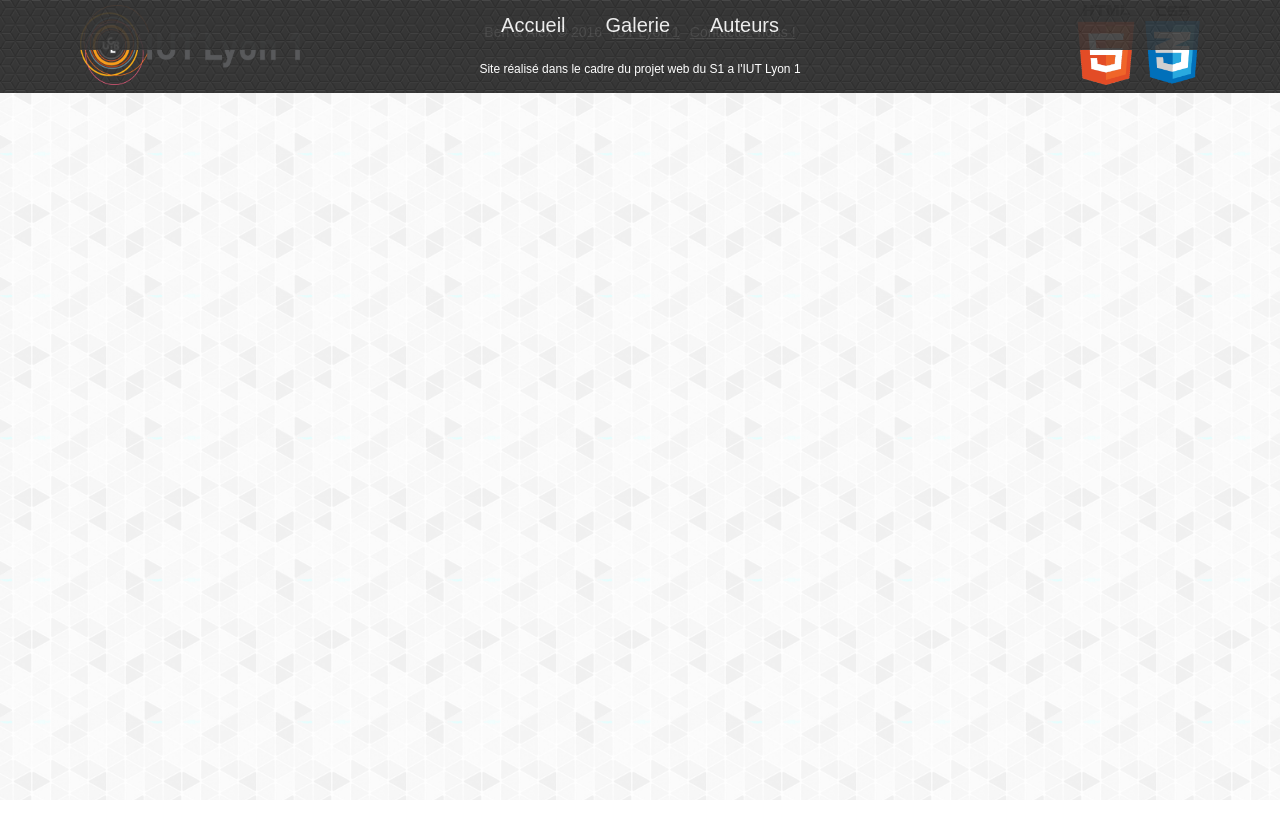
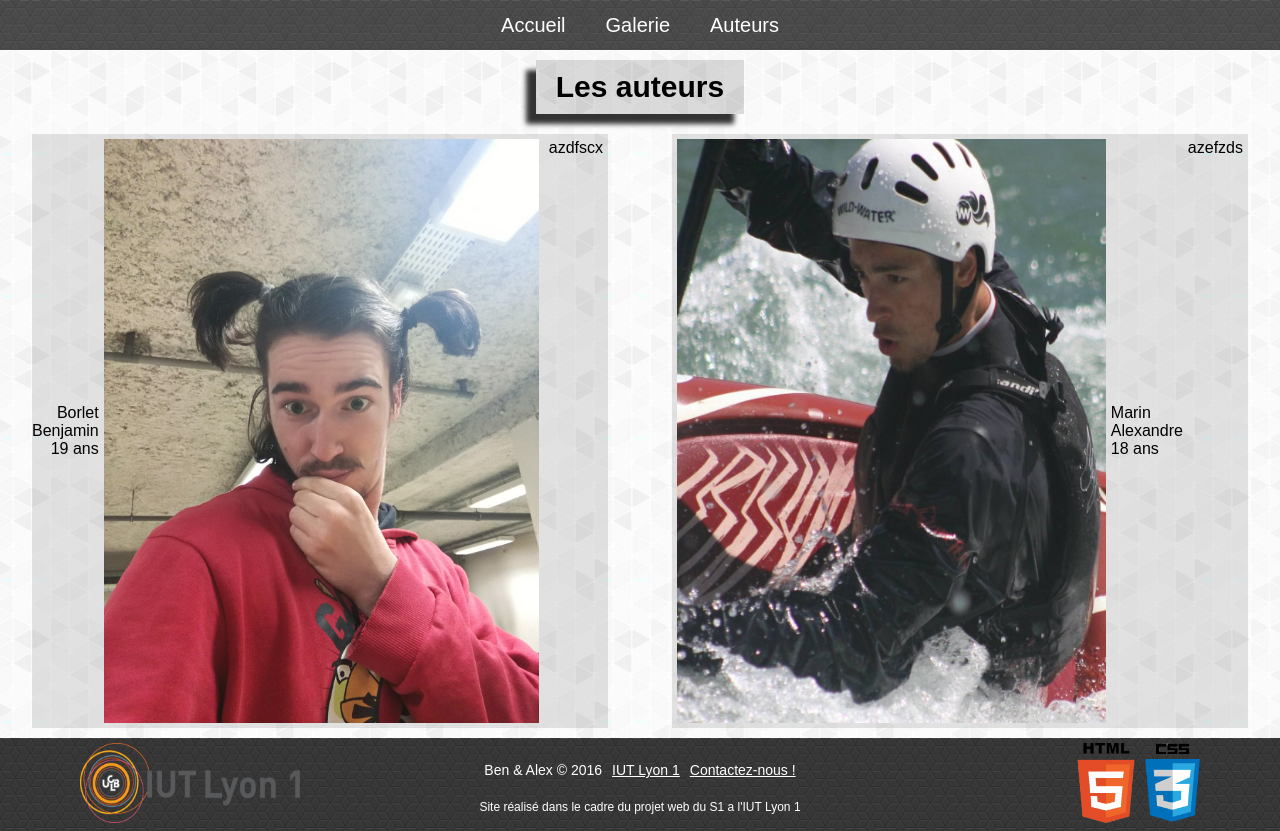
Before and after one commit to xontik/web_s1, a plain HTML site: page auteurs.html in a window 1280 px wide. Before the commit the page ends 800 px from the top, so only its background shows below. Drawn offline with Linux system fonts and the light colour scheme.

Commit message:
debut du travail sur auteur

```diff
--- a/assets/css/auteurs.css
+++ b/assets/css/auteurs.css
@@ -0,0 +1,37 @@
+#auteurs{
+
+	width: 100%;
+	display: flex;
+	justify-content: space-around;
+}
+article{
+	background:rgba(120,120,120,0.2);
+	width:45%;
+	display: flex;
+
+}
+article ul{
+
+	display: flex;
+	flex-direction: column;
+	flex-grow: 1;
+}
+article div{
+	flex-grow:1;
+	padding:5px;
+}
+article div img{
+	width:100%;
+	height: 100%;
+}
+#auteurs article ul{
+	display: flex;
+	flex-direction: column;
+
+}
+#ben ul {
+	align-items: flex-end;
+}
+#alex ul {
+	align-items: flex-start;
+}
--- a/assets/css/principal.css
+++ b/assets/css/principal.css
@@ -58,13 +58,28 @@ nav li:hover{
 	background-color: rgba(255,255,255,0.1);
 }
 
-#body{
+main{
 
-	margin-top: 55px;
+	display: flex;
+	flex-direction: column;
+	align-items: center;
+	margin-top: 60px;
+}
+h1{
+	background-color:rgba(30,30,30,0.15);
+	margin-top: 0;
+	padding: 10px 20px 10px 20px;
+	font-size: 30px;
+	box-shadow: -10px 10px 5px 0 #333333;
+
+	/*border: 2px solid gray;
+
+	border-radius: 10px 10px 10px 10px;*/
+
 }
 
 footer{
-
+	margin-top: 10px;
 	padding: 5px;
 
 	background-color: gray;
@@ -155,6 +170,9 @@ footer ul{
 	nav li:last-child{
 		border:none;
 	}
+	main{
+		margin-top: 10px;
+	}
 
 }
 @media screen and (max-width: 370px){
--- a/auteurs.html
+++ b/auteurs.html
@@ -1,12 +1,12 @@
 <!doctype html>
 <html>
 <head>
-	<title>Galerie des projets tuteurés</title>
+	<title>Auteurs du site</title>
 	<meta charset="utf-8">
 	<meta name="viewport" content="width=device-width, initial-scale=1, maximum-scale=1">
 
 	<link rel="stylesheet" type="text/css" href="./assets/css/principal.css">
-	<link rel="stylesheet" type="text/css" href="./assets/css/galerie.css">
+	<link rel="stylesheet" type="text/css" href="./assets/css/auteurs.css">
 </head>
 <body>
 <nav> <!-- menu horizontale -->
@@ -19,8 +19,45 @@
 </ul>
 
 </nav>
+<main>
+<h1>Les auteurs</h1>
+<section id="auteurs">
+
+	<article id="ben">
+		<ul>
+			<li>Borlet</li>
+			<li>Benjamin</li>
+			<li>19 ans</li>
 
 
+
+
+		</ul>
+		<div class="photo">
+			<img src="./assets/images/ben.jpg" alt="benjamin borlet"/>
+		</div>
+		<div class="competence">
+azdfscx
+		</div>
+	</article>
+	<article id="alex">
+		<div class="photo">
+			<img src="./assets/images/alex.jpg" alt="alexandre marin"/>
+		</div>
+		<ul>
+			<li>Marin</li>
+			<li>Alexandre</li>
+			<li>18 ans</li>
+		</ul>
+		<div class="competence">
+azefzds
+		</div>
+
+
+
+	</article>
+</section>
+</main>
 <footer> <!-- Pied de page -->
 	<div class="footside">
 		<img src="./assets/images/iut.png" alt="logo de l'iut lyon 1"/>
```
Also changed, not shown: assets/images/alex.jpg (added), assets/images/ben.jpg (added).
